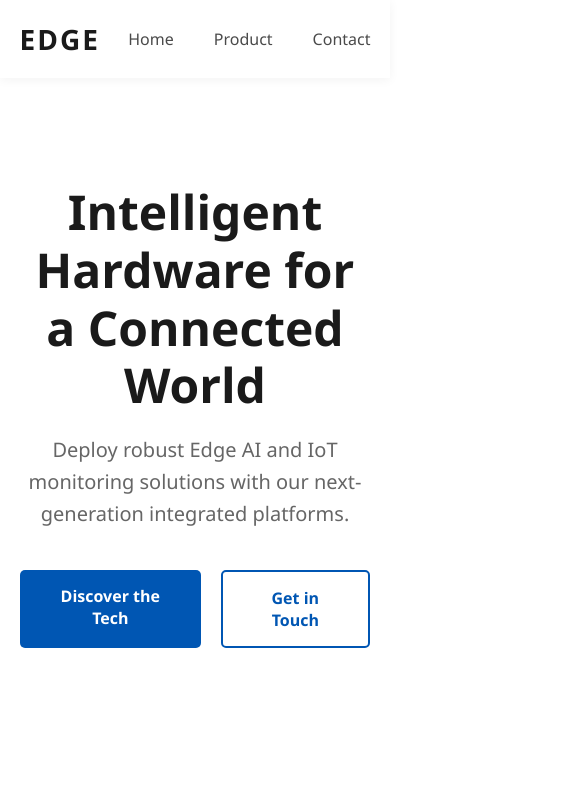
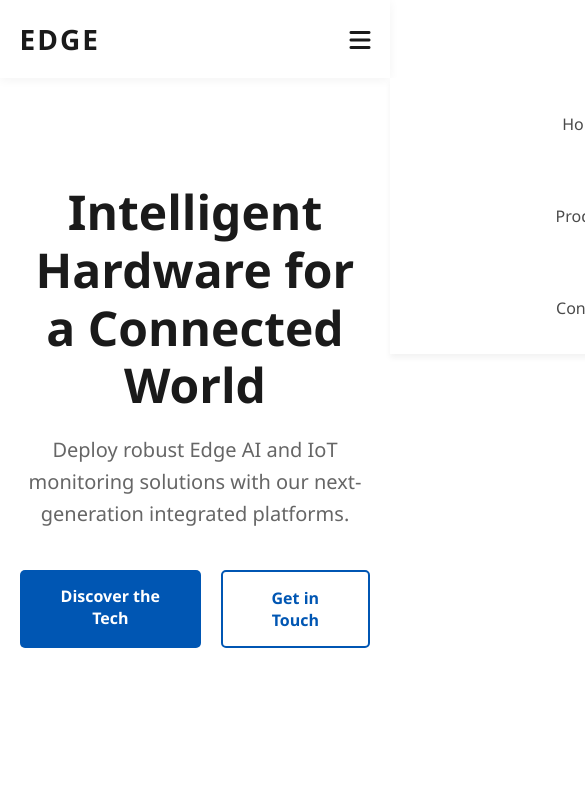
Before and after one commit to JaimeYesidLeonParada/edge-website, a plain HTML site: page index.html in a window 390 px wide. Shown: the top 810 px of the page, 585 px wide, since content can reach past the window. Drawn offline with Linux system fonts and the light colour scheme.

Commit message:
Add JavaScript logic for responsive mobile navigation

```diff
--- a/css/styles.css
+++ b/css/styles.css
@@ -349,3 +349,40 @@
     text-align: center;
     padding: 0 20px;
 }
+
+/* Mobile Menu Toggle (Hidden by default on Desktop) */
+.menu-toggle {
+    display: none;
+    font-size: 24px;
+    color: #1a1a1a;
+    cursor: pointer;
+}
+
+/* Mobile Responsive Navigation */
+@media (max-width: 768px) {
+    .menu-toggle {
+        display: block; /* Show hamburger icon on mobile */
+    }
+
+    .nav-links {
+        position: absolute;
+        top: 100%;
+        right: -100%; /* Hides the menu off-screen to the left */
+        width: 100%;
+        background-color: #ffffff;
+        flex-direction: column;
+        align-items: center;
+        padding: 20px 0;
+        box-shadow: 0 4px 6px rgba(0, 0, 0, 0.05);
+        transition: right 0.5s ease; /* Smooth sliding animation */
+    }
+
+    /* This class will be added by JavaScript to show the menu */
+    .nav-links.active {
+        right: 0;
+    }
+
+    .nav-links li {
+        margin: 15px 0;
+    }
+}
--- a/index.html
+++ b/index.html
@@ -12,6 +12,10 @@
         <nav class="navbar">
          <div class="logo">
              <a href="index.html">EDGE</a>
+         </div>
+
+         <div class="menu-toggle" id="mobile-menu">
+             <i class="fas fa-bars"></i>
          </div>
 
          <ul class="nav-links">
@@ -56,5 +60,7 @@
             <p>&copy; 2026 EDGE Technology. All rights reserved.</p>
         </div>
     </footer>
+
+    <script src="js/app.js"></script>
 </body>
 </html>
--- /dev/null
+++ b/js/app.js
@@ -0,0 +1,11 @@
+// Select the hamburger menu element and the navigation links container
+const menuToggle = document.querySelector('#mobile-menu');
+const navLinks = document.querySelector('.nav-links');
+
+// Add a click event listener to the hamburger menu
+// This acts like an interrupt, waiting for the user's action
+menuToggle.addEventListener('click', function() {
+    // Toggle the 'active' class on the navigation links
+    // This triggers the CSS transition we defined earlier
+    navLinks.classList.toggle('active');
+});
```
Also changed, not shown: contact.html (+6 -0 lines), product.html (+6 -0 lines). Lines whose indentation alone changed are shown as unchanged.
